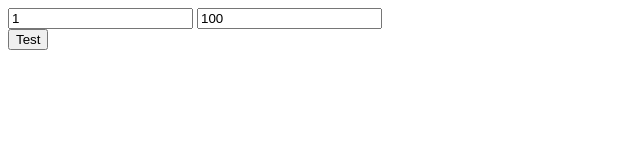
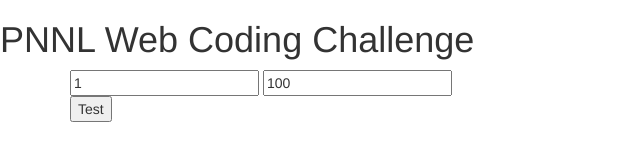
Before and after one commit to Irving09/PNNLWebApp, a plain HTML site: page index.html in a window 1280 px wide. Shown: the whole page, without its empty margins (0-640 px from the left). Drawn offline with nearby package versions, Linux system fonts and the light colour scheme.

Commit message:
For me to modify on other laptop

```diff
--- a/index.html
+++ b/index.html
@@ -2,17 +2,28 @@
 <html>
 <head>
 	<title>PNNL Web App</title>
+	<link rel="stylesheet" href='https://maxcdn.bootstrapcdn.com/bootstrap/3.3.5/css/bootstrap.min.css'>
 </head>
 
 <body ng-app='myApp'>
-	<div ng-controller='myController as ctrl'>
+	<div class='h1'>
+		PNNL Web Coding Challenge
+	</div>
+	<div ng-controller='myController as ctrl' class='container'>
 		<input ng-model='start' ng-init='start=1'>
 		<input ng-model='end' ng-init='end=100'>
 		<br>
 		<button ng-click='ctrl.executeChallenge(start, end)'>Test</button>
 
 		<div ng-repeat='result in ctrl.printOutput track by $index'>
-			{{result}}
+			<!-- <div class='row'>
+				<div class='col-md-1'>
+					{{$index + ctrl.start}}
+				</div>
+				<div class='col-md-1'>
+					{{result}}
+				</div>
+			</div> -->
 		</div>
 	</div>
 
```
